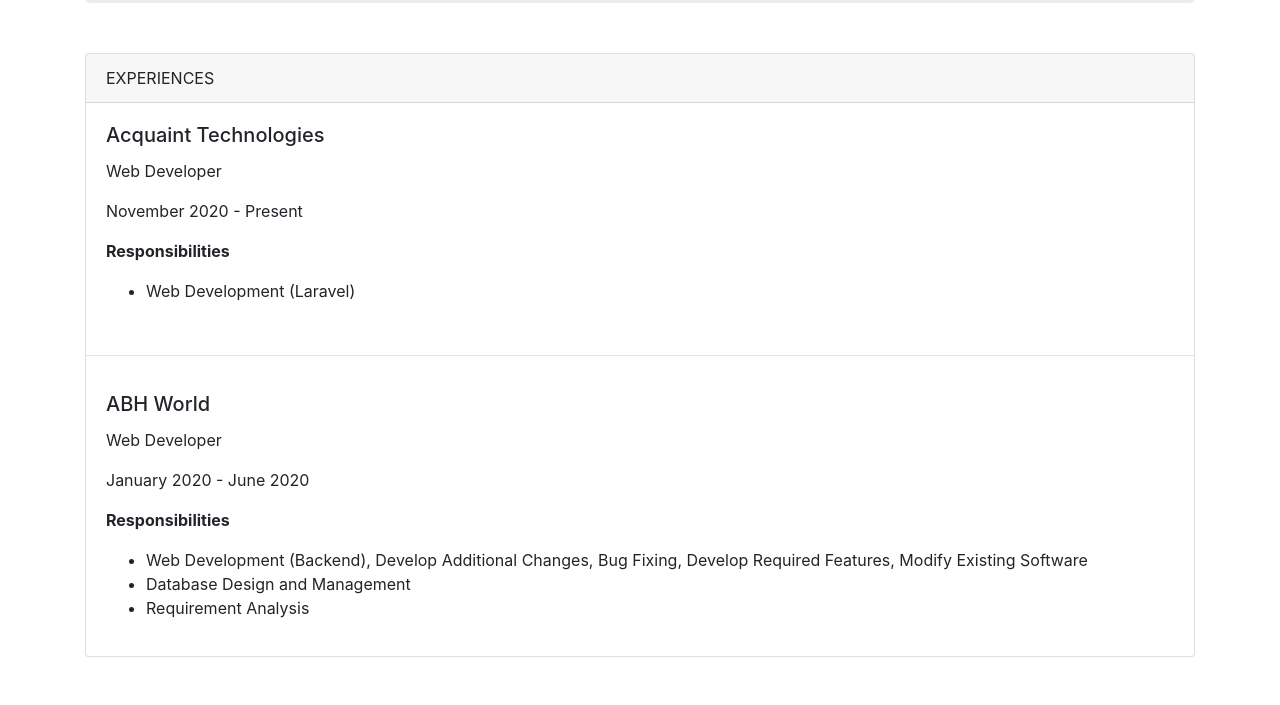
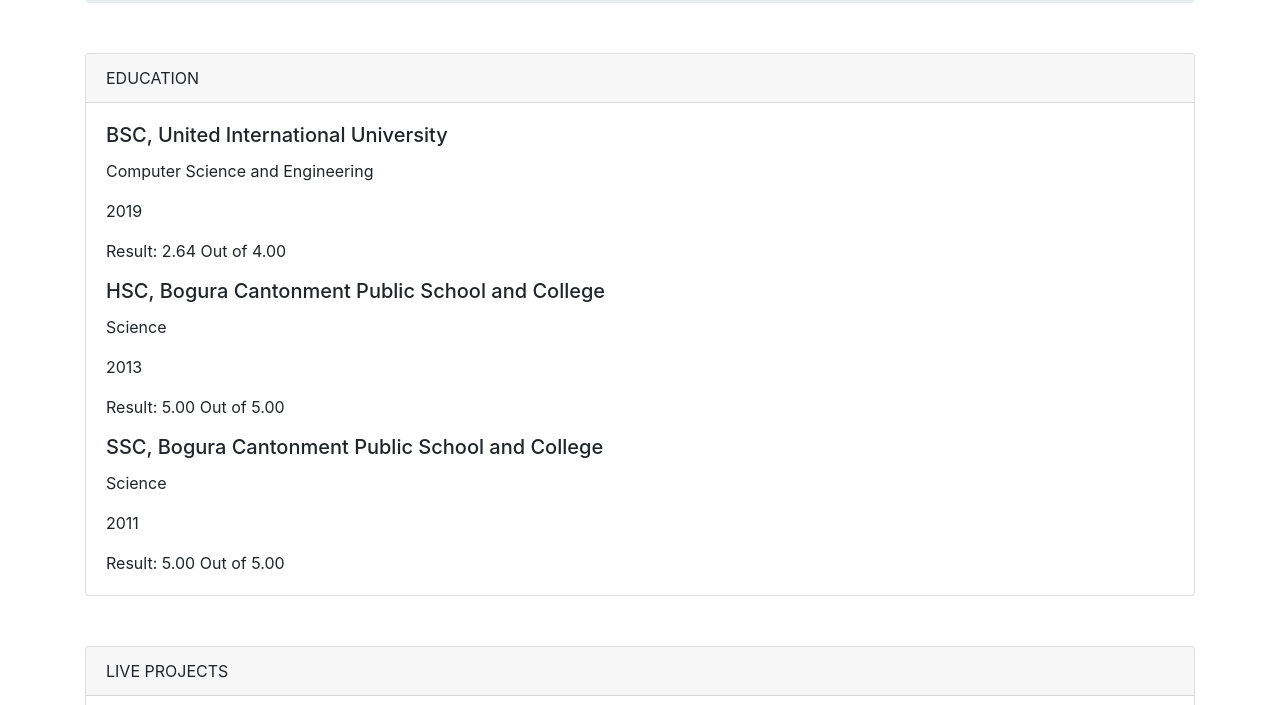
Before and after one commit to Safi289/portfolio, a plain HTML site: page index.html in a window 1280 px wide. Shown: the part 1497-2202 px from the top of the page. Drawn offline with nearby package versions, Linux system fonts and the light colour scheme.

Commit message:
Update index.html

```diff
--- a/index.html
+++ b/index.html
@@ -31,9 +31,6 @@
         <a class="nav-link" href="#">Projects</a>
       </li>
 -->
-        <li class="nav-item">
-        <a class="nav-link" href="#experience">Experiences</a>
-      </li>
       <li class="nav-item">
         <a class="nav-link" href="#education">Education</a>
       </li>
@@ -107,35 +104,6 @@
 </div>
 </div>
 
-         <div id="experience" class="container">
-      <div class="card">
-  <div class="card-header">
-    EXPERIENCES
-  </div>
-  <div class="card-body">
-    <h5 class="card-title">Acquaint Technologies</h5>
-    <p class="card-text">Web Developer</p>
-
-     <p class="card-text">November 2020 - Present</p>
-     <p class="card-text"><strong>Responsibilities</strong> <ul><li>Web Development (Laravel)</li>
-     <!-- <li> Database Design and Management</li>
-    <li>Requirement Analysis</li></ul></p> -->
-<!--    <a href="#" class="btn btn-primary">Go somewhere</a>-->
-  </div>
-  <hr>
-  <div class="card-body">
-    <h5 class="card-title">ABH World</h5>
-    <p class="card-text">Web Developer</p>
-
-     <p class="card-text">January 2020 - June 2020</p>
-     <p class="card-text"><strong>Responsibilities</strong> <ul><li>Web Development (Backend), Develop Additional Changes, Bug Fixing, Develop Required Features, Modify Existing Software</li>
-     <li> Database Design and Management</li>
-    <li>Requirement Analysis</li></ul></p>
-<!--    <a href="#" class="btn btn-primary">Go somewhere</a>-->
-  </div>
-
-</div>
-</div>
 
       <div id="education" class="container">
       <div class="card">
```
